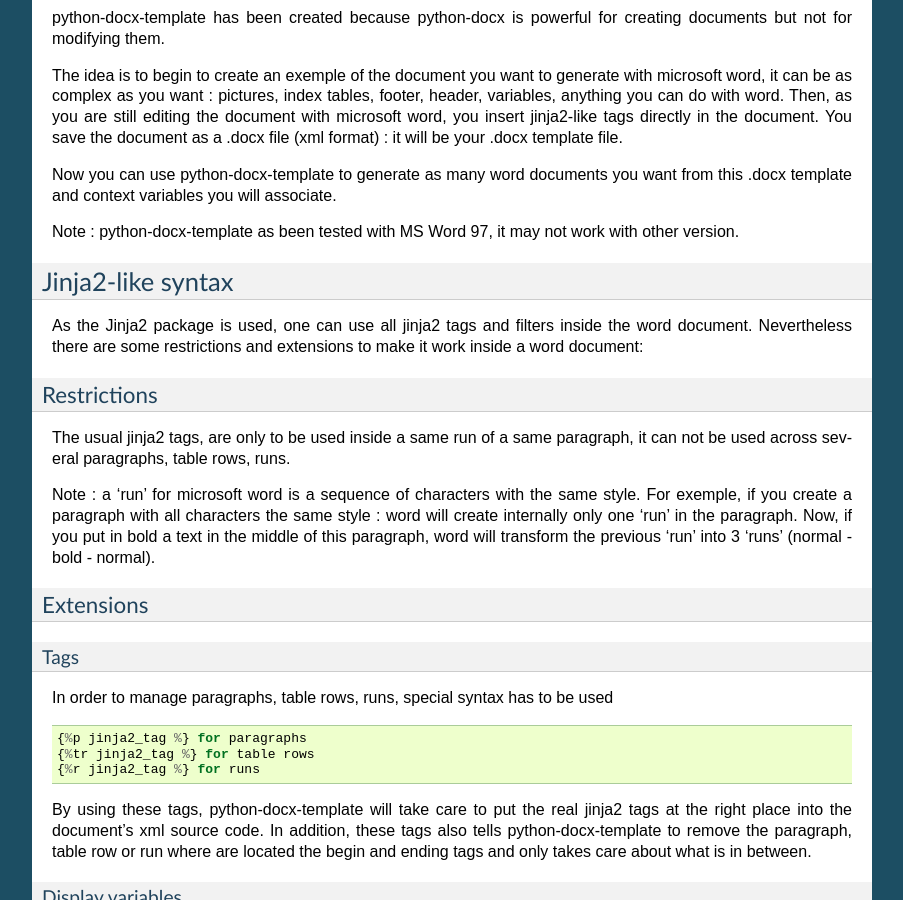
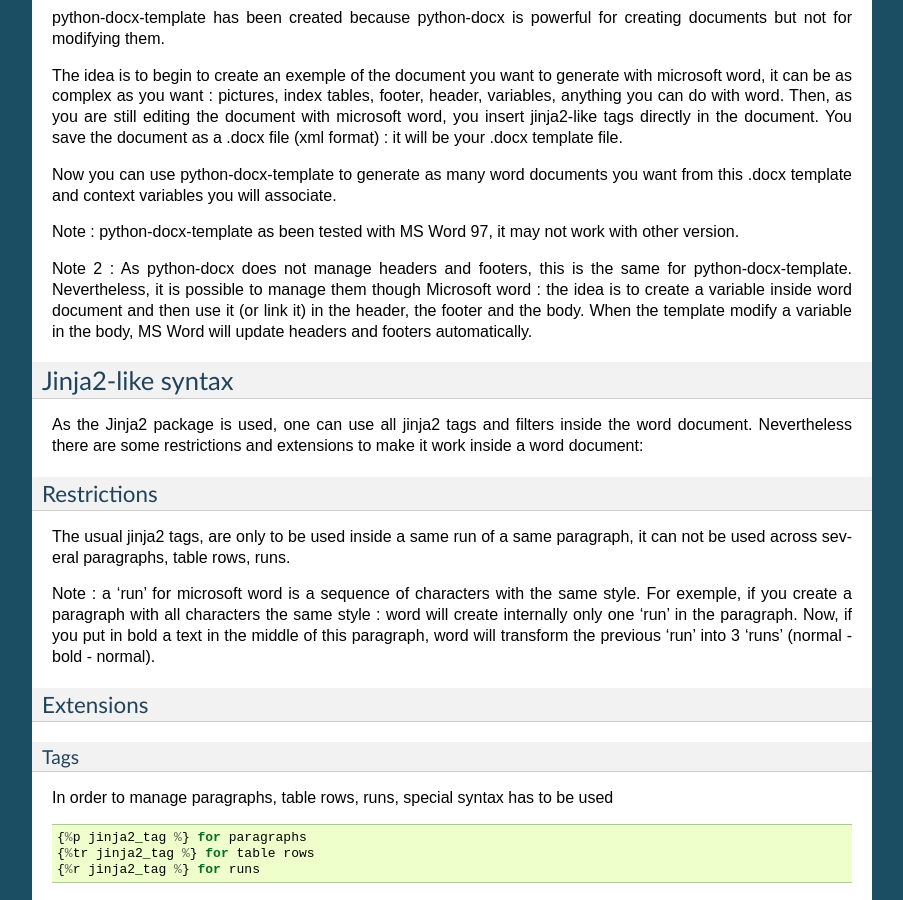
Before and after one commit to elapouya/python-docx-template, a Sphinx documentation site: the page built from docs/index.rst, in a window 1280 px wide and 900 px high, scrolled down 525 px. Shown: the whole window, without its empty margins (198-1101 px from the left). Built offline with Sphinx 7.4.7, drawn with Linux system fonts in a browser that asks for light colours.

Commit message:
Update index.rst

```diff
--- a/docs/index.rst
+++ b/docs/index.rst
@@ -39,6 +39,11 @@
 Now you can use python-docx-template to generate as many word documents you want from this .docx template and context variables you will associate.
 
 Note : python-docx-template as been tested with MS Word 97, it may not work with other version.
+
+Note 2 : As python-docx does not manage headers and footers, this is the same for python-docx-template.
+Nevertheless, it is possible to manage them though Microsoft word : the idea is to create a variable
+inside word document and then use it (or link it) in the header, the footer and the body. When the template modify a variable
+in the body, MS Word will update headers and footers automatically.
 
 Jinja2-like syntax
 ------------------
```
